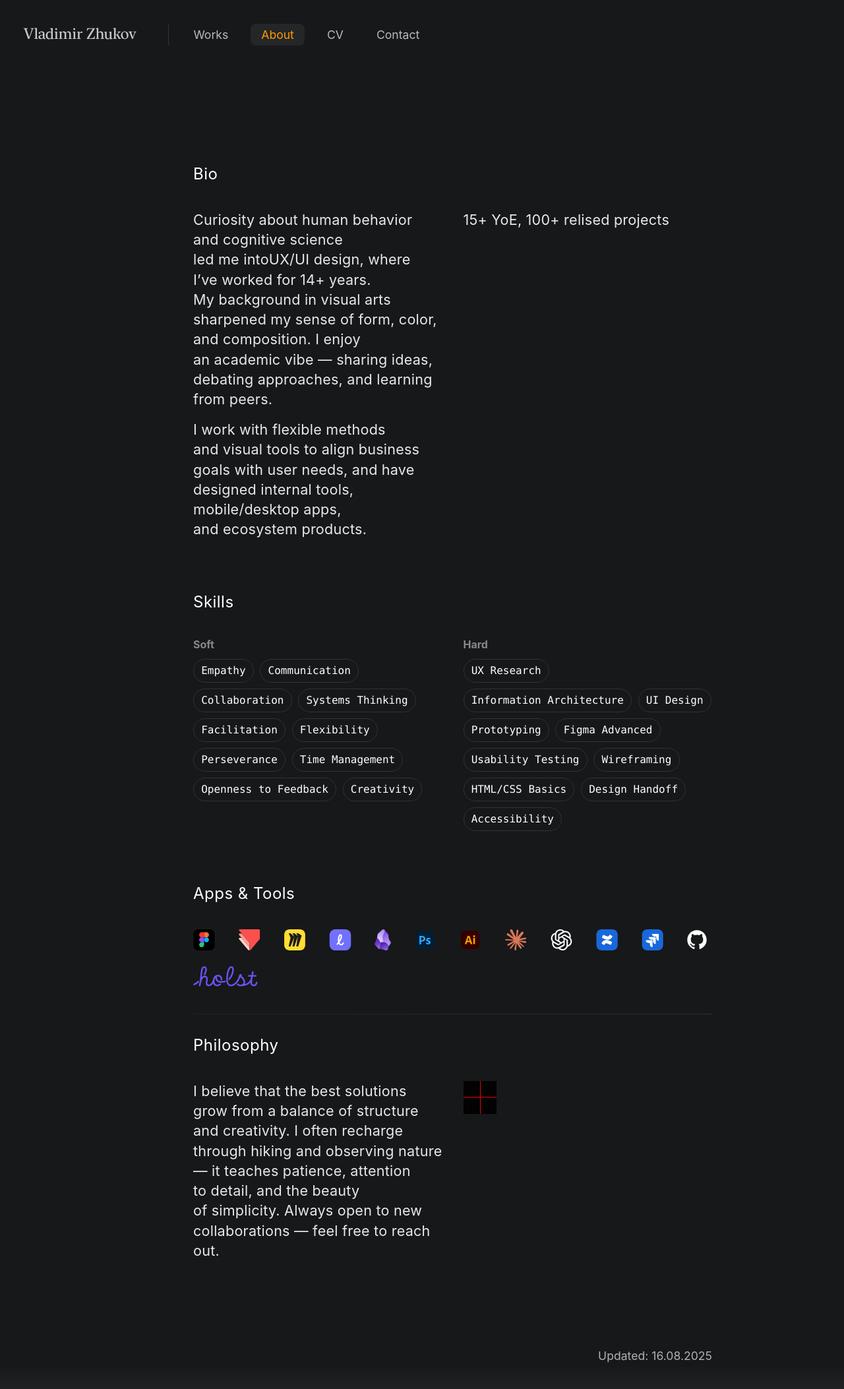
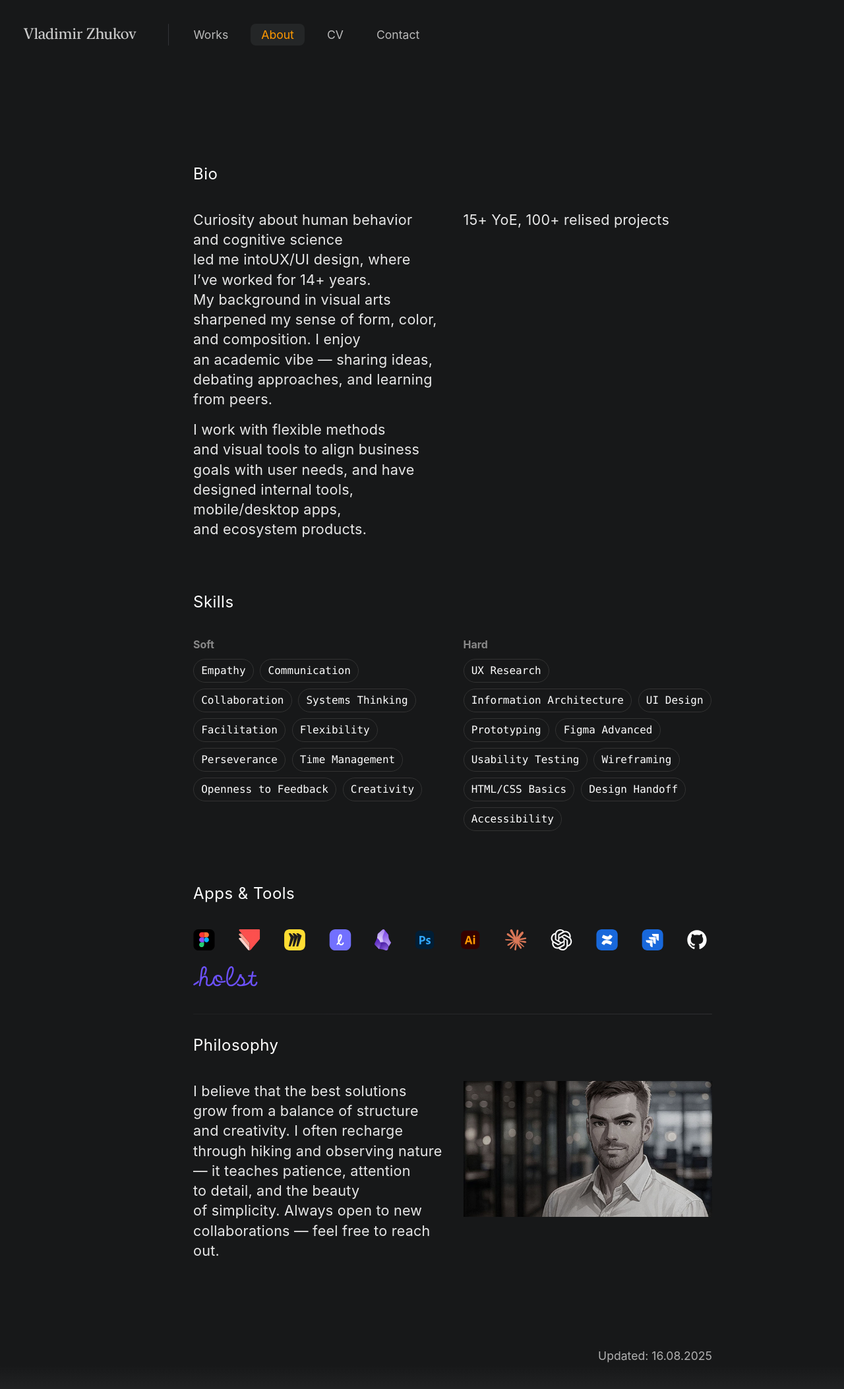
Before and after one commit to uxiscool/experience, a Jekyll site: the page built from about.md, in a window 1280 px wide. Shown: the whole page at 66% size. Built offline with Jekyll 4.4.1, drawn with Linux system fonts in a browser that asks for light colours.

Commit message:
Add files via upload

```diff
--- a/about.md
+++ b/about.md
@@ -93,10 +93,10 @@ permalink: /about/
     </div>
     <!-- Правая колонка: фото -->
     <div class="bio">
-    <img src="{{ site.baseurl }}/ui/photo_tmp.jpg"
+    <img src="{{ site.baseurl }}/ui/photo.jpg"
      alt="Portrait of Vladimir"
      class="bio-photo"
-     width="50" height="50">
+     width="600" height="327">
     </div>
   </div>
 </section>
```
Also changed, not shown: ui/photo.jpg.
